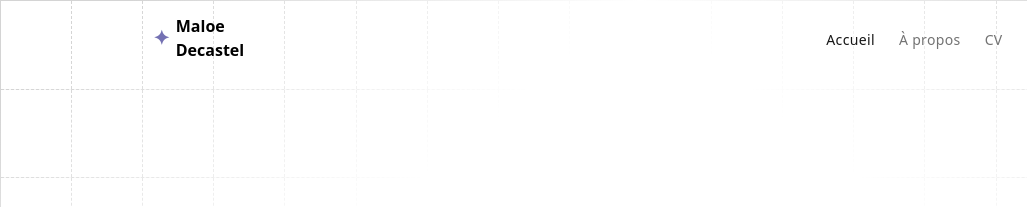
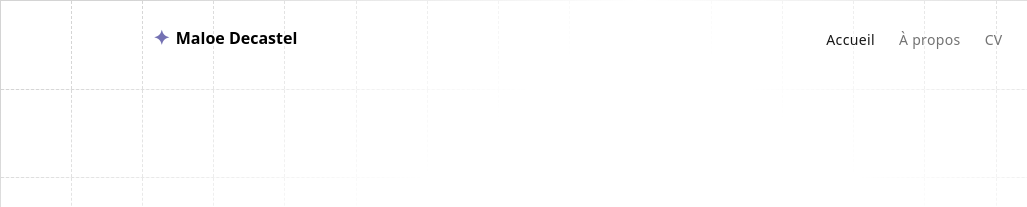
Before and after one commit to maloedecastel-byte/maloedecastel-byte.github.io, an Astro site: page / in a window 1280 px wide. Shown: the top 207 px of the page, 0-1027 px from the left. Built offline with nearby package versions, Linux system fonts and the light colour scheme; Astro itself is replaced by a stand-in of ours.

Commit message:
Empêche le logo de passer sur deux lignes

```diff
--- a/src/components/logo.astro
+++ b/src/components/logo.astro
@@ -4,7 +4,7 @@ const base = import.meta.env.BASE_URL;
 
 <a
   href={base}
-  class="h-5 text-base group relative z-30 flex items-center space-x-1.5 text-black dark:text-white font-semibold"
+  class="h-5 text-base group relative z-30 flex items-center space-x-1.5 whitespace-nowrap text-black dark:text-white font-semibold"
 >
   <span
     class="text-xl -translate-y-0.5 text-accent group-hover:-rotate-12 group-hover:scale-[1.2] ease-in-out duration-300 dark:text-accent-light"
```
